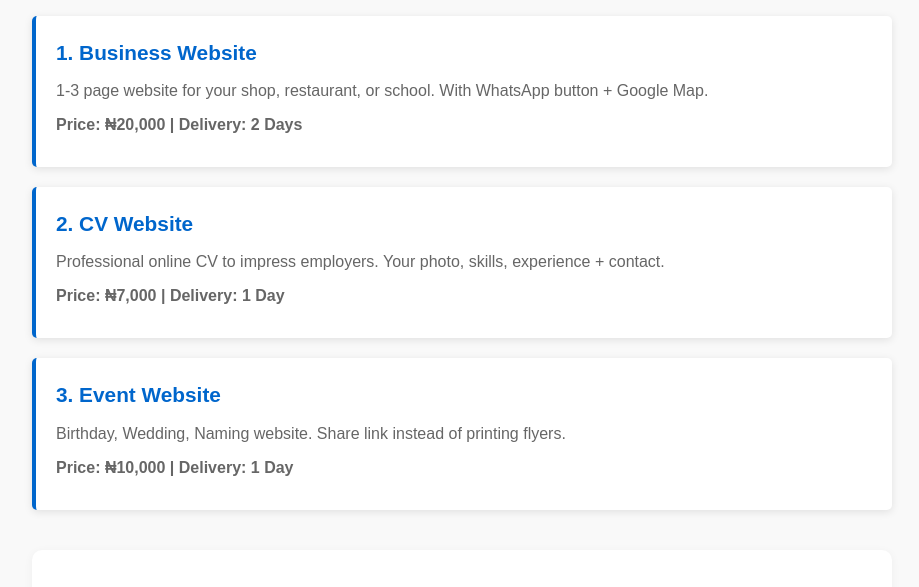
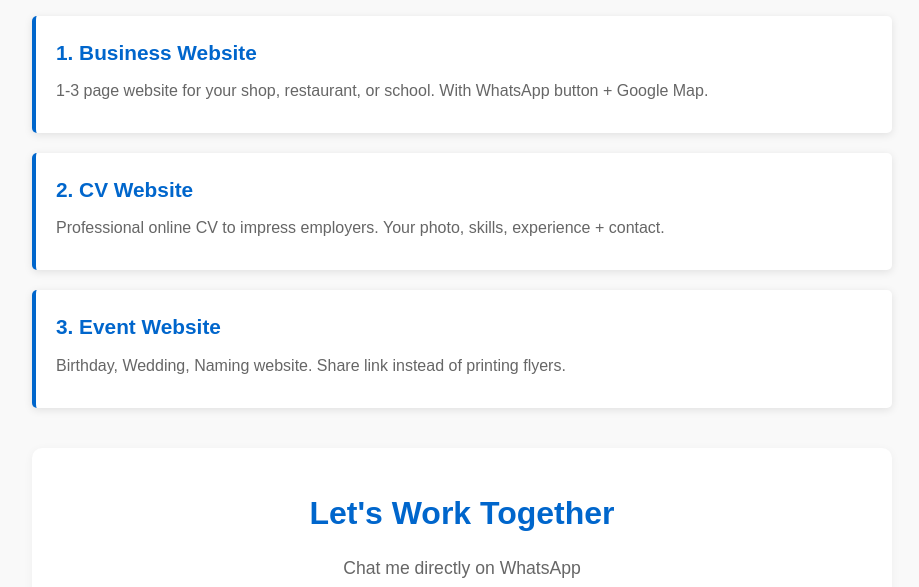
Before and after one commit to abu-muslim830/Usman, a plain HTML site: page index.html in a window 1280 px wide. Shown: the part 624-1211 px from the top of the page, without its empty margins (178-1097 px from the left). Drawn offline with Linux system fonts and the light colour scheme.

Commit message:
Remove visible prices from index.html

```diff
--- a/index.html
+++ b/index.html
@@ -28,19 +28,16 @@
       <div class="card">
         <h4>1. Business Website</h4>
         <p>1-3 page website for your shop, restaurant, or school. With WhatsApp button + Google Map.</p>
-        <p class="price">Price: ₦20,000 | Delivery: 2 Days</p>
       </div>
 
       <div class="card">
         <h4>2. CV Website</h4>
         <p>Professional online CV to impress employers. Your photo, skills, experience + contact.</p>
-        <p class="price">Price: ₦7,000 | Delivery: 1 Day</p>
       </div>
 
       <div class="card">
         <h4>3. Event Website</h4>
         <p>Birthday, Wedding, Naming website. Share link instead of printing flyers.</p>
-        <p class="price">Price: ₦10,000 | Delivery: 1 Day</p>
       </div>
     </section>
 
```
